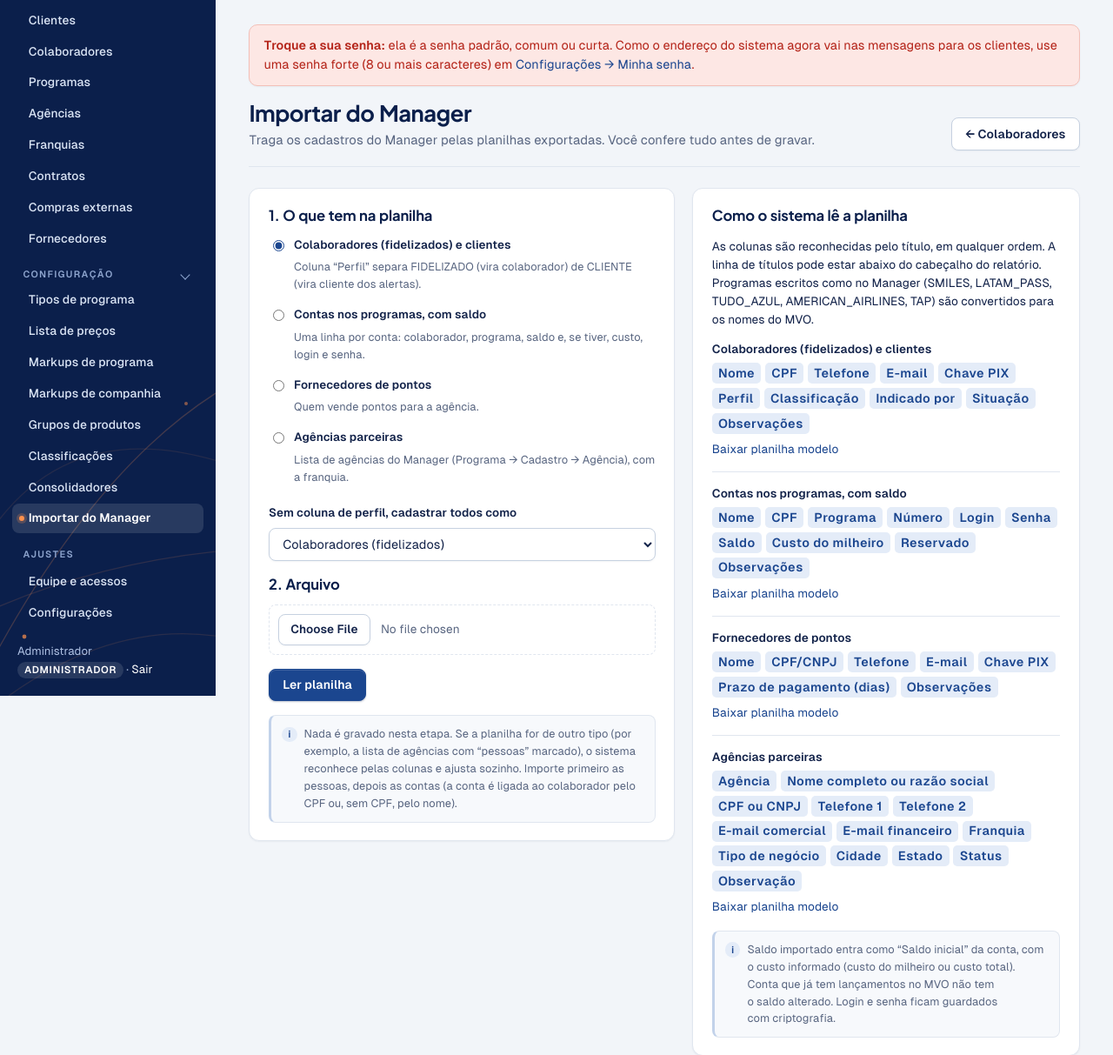
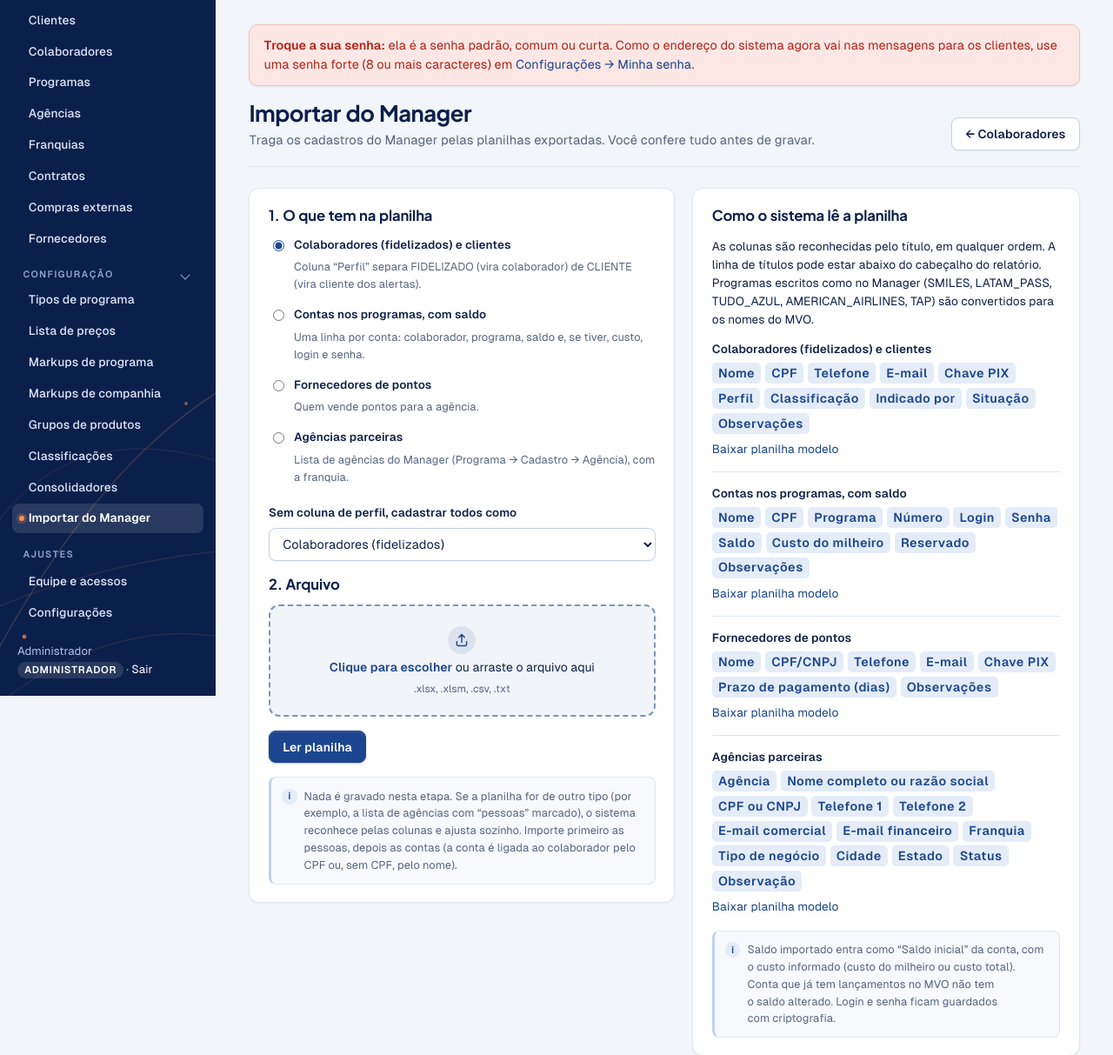
Before and after one commit to mundialviagens2014-sys/alertas-viagens, a FastAPI app: page /importar-manager in a window 1280 px wide. Shown: the top 1213 px of the page at 87% size. Run offline with FastAPI, Linux system fonts and the light colour scheme; the visitor is signed in with stand-in values (Sample User, id 1); data comes from the database, SQL or seed files in the repository; data that the repository does not hold is empty.

Commit message:
Visual: campos de arquivo como área tracejada azul (clicar ou arrastar)
Todo input de arquivo vira uma área com borda tracejada azul e fundo azul transparente,
ícone de envio, tipos aceitos e o nome/tamanho do arquivo escolhido. "Ler o print da emissão"
no mesmo desenho e agora aceita arrastar a imagem.

Co-Authored-By: Claude Opus 5.5 <noreply@anthropic.com>
Claude-Session: https://claude.ai/code/session_019UhPdLd15jwEd86u1yHwxU

```diff
--- a/app/static/estilo.css
+++ b/app/static/estilo.css
@@ -984,3 +984,23 @@ form.filtros > .segmentos + span { order: -1; }
   .tabela.cartoes-moveis .promo-detalhe > td { display: block; background: #f2f6fd !important; border: 0 !important; }
   .tabela.cartoes-moveis .detalhe-promo { position: static; max-width: none; padding: .2rem .7rem .9rem; }
 }
+
+/* área de envio de arquivo: borda tracejada azul e fundo azul transparente; o campo de verdade cobre a área (clique e arrastar) */
+.area-arquivo { position: relative; display: grid; justify-items: center; gap: .3rem; padding: 1.4rem 1rem 1.25rem; text-align: center;
+  border: 2px dashed rgba(27, 70, 143, .55); border-radius: 12px; background: rgba(27, 70, 143, .06); color: var(--azul);
+  transition: background-color .18s, border-color .18s, transform .18s var(--rapido); }
+.area-arquivo > svg { width: 2rem; height: 2rem; padding: .4rem; border-radius: 50%; background: rgba(27, 70, 143, .1); color: var(--azul); }
+.area-arquivo .area-texto { font-size: .88rem; color: var(--tinta); }
+.area-arquivo .area-texto b { color: var(--azul); }
+.area-arquivo .area-tipos { font-size: .75rem; color: var(--tinta-2); }
+.area-arquivo .area-nome { margin-top: .25rem; padding: .25rem .7rem; border-radius: 99px; background: var(--papel); border: 1px solid var(--azul-claro);
+  font-size: .8rem; font-weight: 600; color: var(--azul); max-width: 100%; overflow: hidden; text-overflow: ellipsis; white-space: nowrap; }
+.area-arquivo input[type=file] { position: absolute; inset: 0; width: 100%; height: 100%; opacity: 0; cursor: pointer; }
+.area-arquivo:hover, .area-arquivo:focus-within { background: rgba(27, 70, 143, .09); border-color: var(--azul); }
+.area-arquivo:focus-within { box-shadow: var(--anel); }
+.area-arquivo.arrastando { background: rgba(27, 70, 143, .14); border-color: var(--azul); border-style: solid; transform: scale(1.01); }
+.area-arquivo.escolhido { border-style: solid; border-color: var(--azul); background: rgba(27, 70, 143, .08); }
+.area-arquivo.escolhido > svg { background: var(--azul); color: #fff; }
+/* "Ler o print da emissão" no mesmo desenho */
+.ler-print { background: rgba(27, 70, 143, .06); border: 2px dashed rgba(27, 70, 143, .55); box-shadow: none; transition: background-color .18s, border-color .18s; }
+.ler-print.arrastando { background: rgba(27, 70, 143, .14); border-color: var(--azul); border-style: solid; }
--- a/app/templates/base.html
+++ b/app/templates/base.html
@@ -178,6 +178,25 @@
       });
     });
   });
+  // Campos de arquivo: viram uma área tracejada (clicar ou arrastar) que mostra o nome do arquivo escolhido
+  document.querySelectorAll('input[type=file]:not([hidden])').forEach((campo) => {
+    if (campo.closest('.area-arquivo')) return;
+    const area = document.createElement('div'); area.className = 'area-arquivo';
+    const tipos = (campo.accept || '').split(',').map((t) => t.trim().replace(/^image\//, '.').replace('jpeg', 'jpg')).filter(Boolean).join(', ');
+    area.innerHTML = '<svg viewBox="0 0 24 24" aria-hidden="true"><path d="M12 15V4m0 0-4 4m4-4 4 4" fill="none" stroke="currentColor" stroke-width="1.8" stroke-linecap="round" stroke-linejoin="round"/><path d="M5 14v4a2 2 0 0 0 2 2h10a2 2 0 0 0 2-2v-4" fill="none" stroke="currentColor" stroke-width="1.8" stroke-linecap="round"/></svg>'
+      + '<span class="area-texto"><b>Clique para escolher</b> ou arraste o arquivo aqui</span>'
+      + (tipos ? '<small class="area-tipos">' + tipos + '</small>' : '') + '<span class="area-nome" hidden></span>';
+    campo.before(area); area.append(campo);
+    const nome = area.querySelector('.area-nome'); const texto = area.querySelector('.area-texto');
+    campo.addEventListener('change', () => {
+      const f = campo.files && campo.files[0];
+      texto.innerHTML = f ? '<b>Arquivo escolhido</b> · clique ou arraste outro para trocar' : '<b>Clique para escolher</b> ou arraste o arquivo aqui';
+      area.classList.toggle('escolhido', !!f); nome.hidden = !f;
+      nome.textContent = f ? f.name + ' · ' + (f.size > 1048576 ? (f.size / 1048576).toFixed(1) + ' MB' : Math.max(1, Math.round(f.size / 1024)) + ' KB') : '';
+    });
+    ['dragenter', 'dragover'].forEach((t) => area.addEventListener(t, () => area.classList.add('arrastando')));
+    ['dragleave', 'drop'].forEach((t) => area.addEventListener(t, () => area.classList.remove('arrastando')));
+  });
   // Tabelas largas: quando não cabem, a borda direita some em degradê e aparece a dica de deslizar
   const rolagens = document.querySelectorAll('.rolagem');
   const marcarRolagem = (r) => {
--- a/app/templates/importar.html
+++ b/app/templates/importar.html
@@ -17,8 +17,7 @@
     <h2>1. Escolha a planilha</h2>
     <div style="display:grid; gap:1rem">
       <div><label for="arquivo">Arquivo .xlsx ou .csv</label>
-        <input id="arquivo" name="arquivo" type="file" accept=".xlsx,.xlsm,.csv,.txt" required
-               style="padding:.6rem; border:1px dashed var(--linha); border-radius:8px; width:100%; background:#fff"></div>
+        <input id="arquivo" name="arquivo" type="file" accept=".xlsx,.xlsm,.csv,.txt" required></div>
       <div><label for="origem_padrao">Origem padrão (opcional)</label>
         <input id="origem_padrao" name="origem_padrao" list="lista-aeroportos" placeholder="ex.: FOR">
         <div class="ajuda">Usada quando a planilha não tem coluna de origem ou a célula está vazia.</div></div>
--- a/app/templates/mvo/importar_manager.html
+++ b/app/templates/mvo/importar_manager.html
@@ -31,8 +31,7 @@
       </select>
     </div>
     <h2>2. Arquivo</h2>
-    <input id="arquivo" name="arquivo" type="file" accept=".xlsx,.xlsm,.csv,.txt" required
-           style="padding:.6rem; border:1px dashed var(--linha); border-radius:8px; width:100%; background:#fff">
+    <input id="arquivo" name="arquivo" type="file" accept=".xlsx,.xlsm,.csv,.txt" required>
     <div class="acoes" style="margin-top:1rem"><button class="btn primario">Ler planilha</button></div>
     <p class="ajuda" style="margin-top:1rem">Nada é gravado nesta etapa. Se a planilha for de outro tipo (por exemplo,
       a lista de agências com “pessoas” marcado), o sistema reconhece pelas colunas e ajusta sozinho.
```
Also changed, not shown: app/templates/mvo/emissao_form.html (+8 -1 lines).
